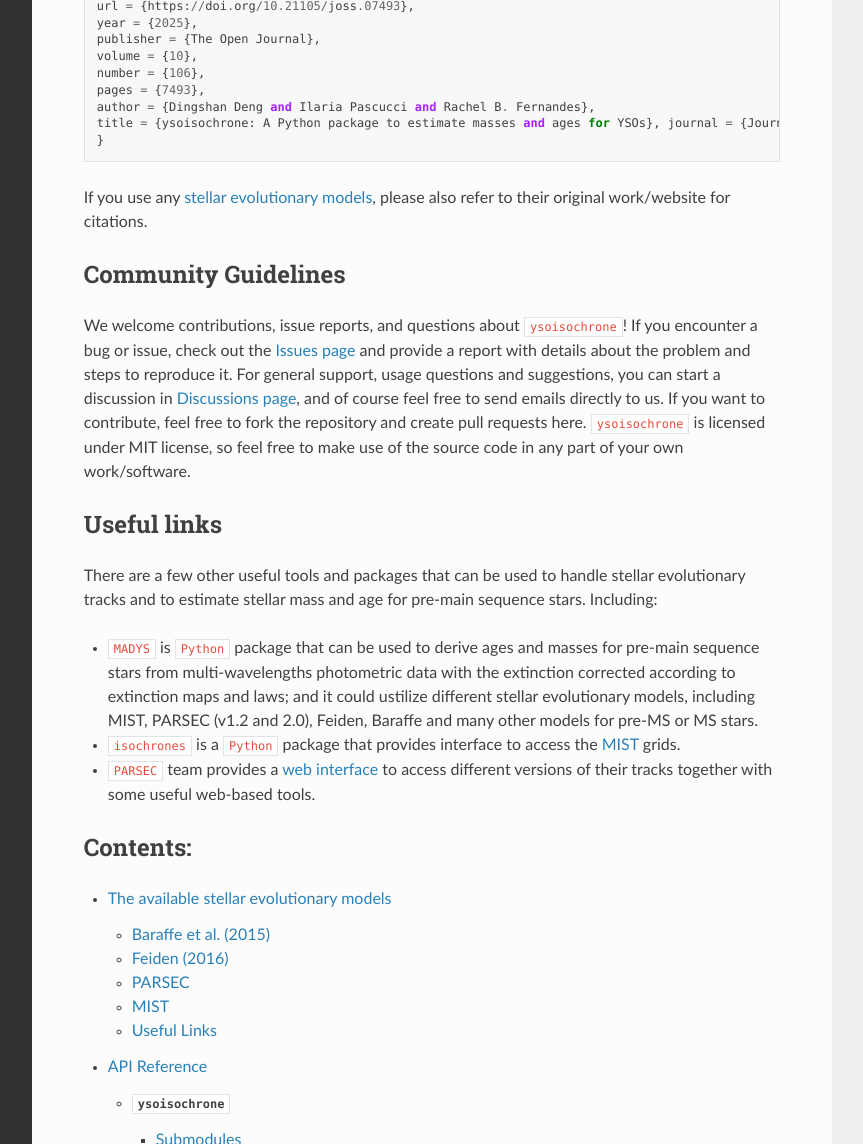
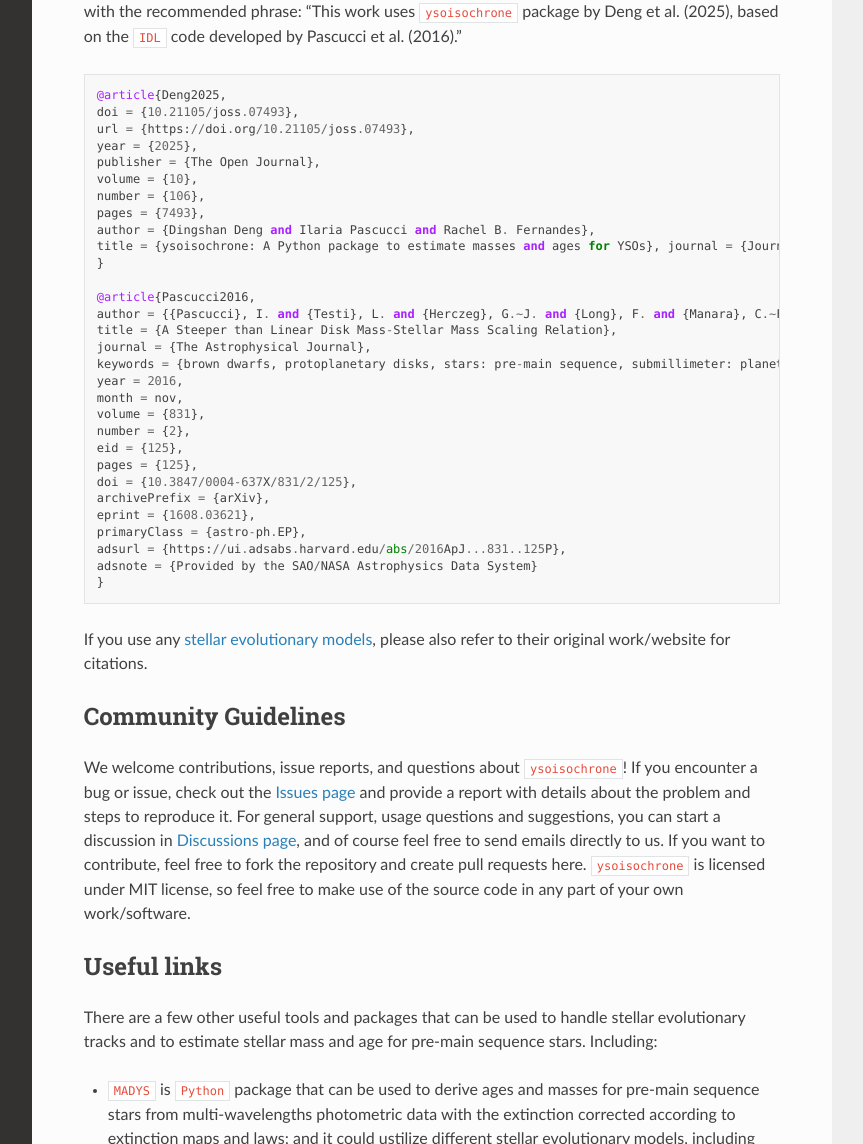
Before and after one commit to DingshanDeng/ysoisochrone, a Sphinx documentation site: the page built from docs/source/index.md, in a window 1280 px wide and 1400 px high, scrolled down 2140 px, cut to the strip 256-1400 px from the top of the window. Shown: the whole strip, without its empty margins (268-1131 px from the left). Built offline with Sphinx 7.4.7 and the Read the Docs theme 3.1.0, drawn with Linux system fonts in a browser that asks for light colours; formulas are drawn with MathJax 3; pages that are not in the unit, such as notebooks, are missing from menus; some of the changed text lies outside the part shown.

Commit message:
update the doc index

````diff
--- a/docs/source/index.md
+++ b/docs/source/index.md
@@ -1,6 +1,8 @@
 # ysoisochrone
 
 `ysoisochrone` is a `Python3` package that handles the isochrones for young-stellar-objects. One of the primary goals of this package is to derive the stellar mass and ages from the isochrones.
+
+The `GitHub` repo is located at: https://github.com/DingshanDeng/ysoisochrone
 
 ## Background
 There has been a long history of estimating stellar age and masses from stellar evolutionary models (e.g., [Siess et al. 2000](https://ui.adsabs.harvard.edu/abs/2000A&A...358..593S), [Feiden 2016](https://ui.adsabs.harvard.edu/abs/2016A%26A...593A..99F/abstract), [Baraffe 2015](https://ui.adsabs.harvard.edu/abs/2015A%26A...577A..42B/abstract)). Different methods have been employed, from finding the closest track to an object's luminosity and temperature (e.g., [Manara et al. 2022](https://ui.adsabs.harvard.edu/abs/2023ASPC..534..539M/abstract)) to employing a Bayesian approach which enables estimating uncertainties on the inferred ages and masses (e.g., [Jørgensen & Lindegren 2005](https://ui.adsabs.harvard.edu/abs/2005A%26A...436..127J/abstract), [Gennaro et al. 2012](https://ui.adsabs.harvard.edu/abs/2012MNRAS.420..986G/abstract), [Andrews et al. 2013](https://ui.adsabs.harvard.edu/abs/2013ApJ...771..129A/abstract)).
@@ -51,6 +53,9 @@ Then you can start check out the [Quick Start Guide](./notebooks/ysoisochrone_ba
 If you use `ysoisochrone` as part of your research, please cite
 [![DOI](https://joss.theoj.org/papers/10.21105/joss.07493/status.svg)](https://doi.org/10.21105/joss.07493)
 
+with the recommended phrase:
+"This work uses `ysoisochrone` package by Deng et al. (2025), based on the `IDL` code developed by Pascucci et al. (2016)."
+
 ```
 @article{Deng2025,
 doi = {10.21105/joss.07493},
@@ -62,6 +67,25 @@ number = {106},
 pages = {7493},
 author = {Dingshan Deng and Ilaria Pascucci and Rachel B. Fernandes},
 title = {ysoisochrone: A Python package to estimate masses and ages for YSOs}, journal = {Journal of Open Source Software}
+}
+
+@article{Pascucci2016,
+author = {{Pascucci}, I. and {Testi}, L. and {Herczeg}, G.~J. and {Long}, F. and {Manara}, C.~F. and {Hendler}, N. and {Mulders}, G.~D. and {Krijt}, S. and {Ciesla}, F. and {Henning}, Th. and {Mohanty}, S. and {Drabek-Maunder}, E. and {Apai}, D. and {Sz{\H{u}}cs}, L. and {Sacco}, G. and {Olofsson}, J.},
+title = {A Steeper than Linear Disk Mass-Stellar Mass Scaling Relation},
+journal = {The Astrophysical Journal},
+keywords = {brown dwarfs, protoplanetary disks, stars: pre-main sequence, submillimeter: planetary systems, Astrophysics - Earth and Planetary Astrophysics, Astrophysics - Solar and Stellar Astrophysics},
+year = 2016,
+month = nov,
+volume = {831},
+number = {2},
+eid = {125},
+pages = {125},
+doi = {10.3847/0004-637X/831/2/125},
+archivePrefix = {arXiv},
+eprint = {1608.03621},
+primaryClass = {astro-ph.EP},
+adsurl = {https://ui.adsabs.harvard.edu/abs/2016ApJ...831..125P},
+adsnote = {Provided by the SAO/NASA Astrophysics Data System}
 }
 ```
 
````
